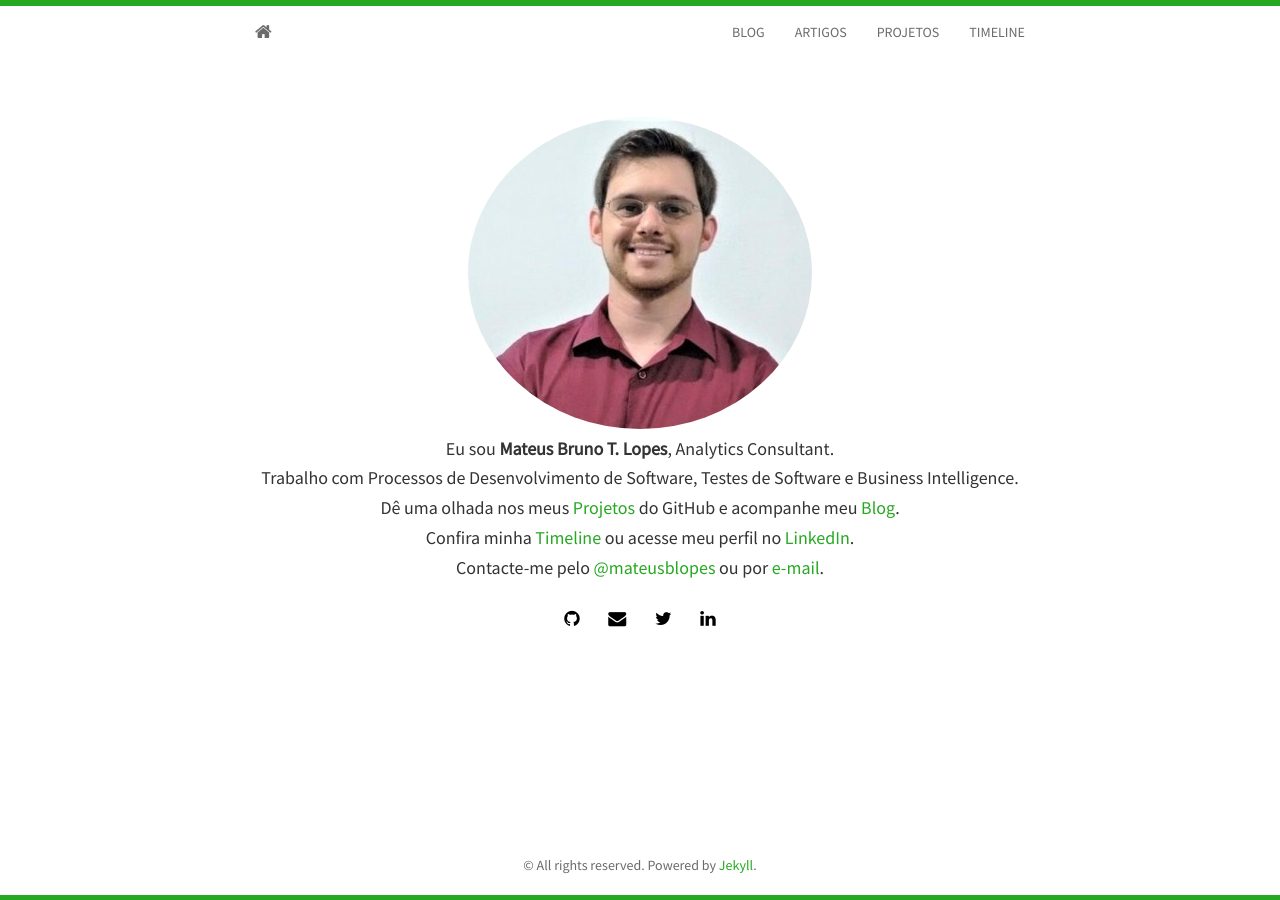
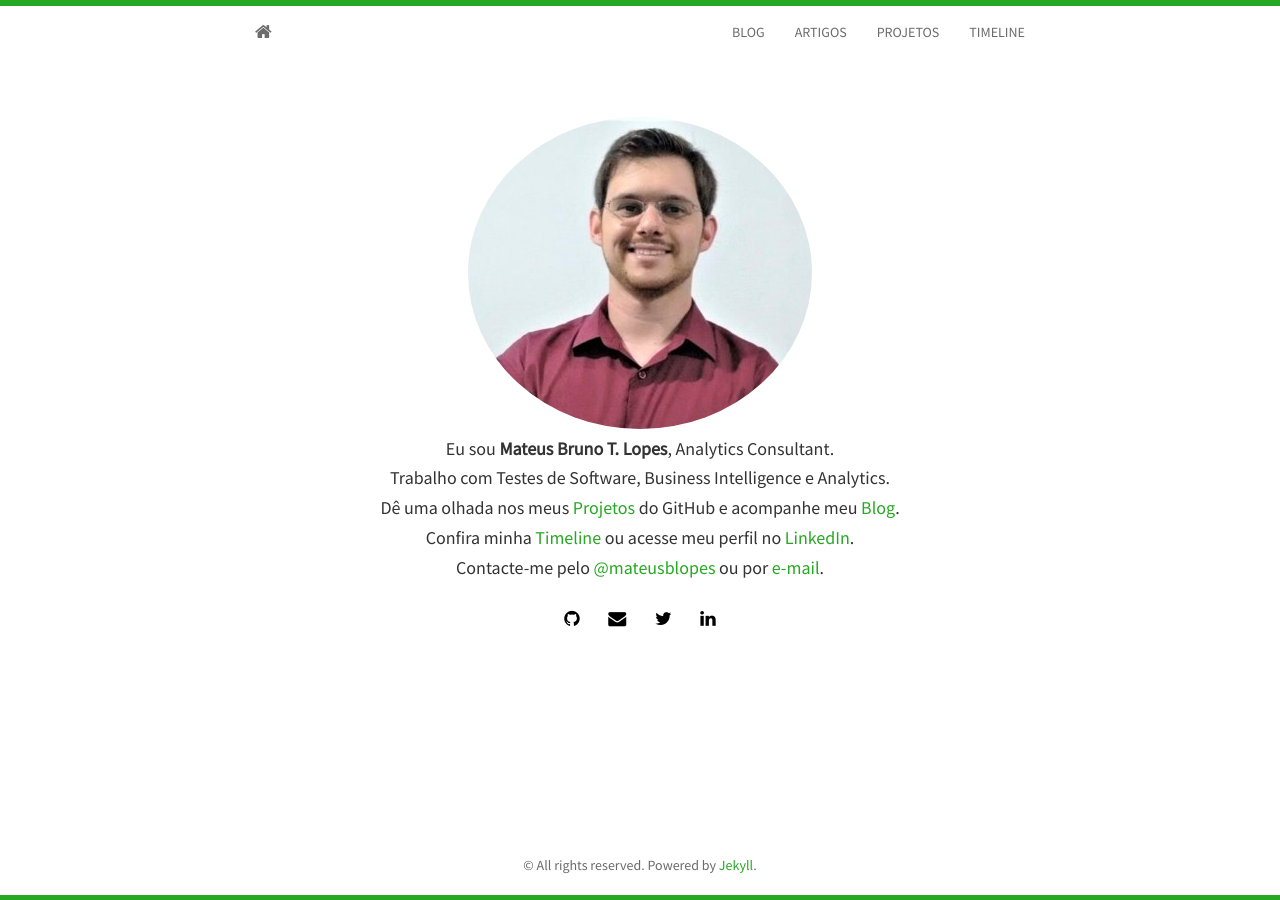
Before and after one commit to mateusbtlopes/mateusbtlopes.github.io, a Jekyll site: the page built from index.html, in a window 1280 px wide. Built offline with Jekyll 4.4.1, drawn with Linux system fonts in a browser that asks for light colours; nearby versions of some CDN libraries; the list of posts is cut into pages by our own code.

Commit message:
Update index
Update index

```diff
--- a/index.html
+++ b/index.html
@@ -8,7 +8,7 @@ layout: home
 		<img class="img-circle" src="{{ site.baseurl }}/static/img/{{ site.avatar }}" alt="Responsive image">
 	  </div>
 	  <h4>Eu sou <strong>{{ site.author }}</strong>, Analytics Consultant.</h4>
-	  <h4>Trabalho com Processos de Desenvolvimento de Software, Testes de Software e Business Intelligence.</h4>
+	  <h4>Trabalho com Testes de Software, Business Intelligence e Analytics.</h4>
 	  <h4>Dê uma olhada nos meus <a href="{{ site.baseurl }}/projects.html"> Projetos</a> do GitHub e acompanhe meu <a href="{{ site.baseurl }}/blog.html"> Blog</a>.</h4>
 	  <h4>Confira minha <a href="{{ site.baseurl }}/timeline.html">Timeline</a> ou acesse meu perfil no <a href="https://br.linkedin.com/in/mateusblopes" target="_blank">LinkedIn</a>.</h4>
 	  <h4>Contacte-me pelo <a href="http://twitter.com/{{ site.twitter }}" target="_blank">@{{ site.twitter }}</a> ou por <a href="mailto:{{ site.email }}">e-mail</a>.</h4>
```
